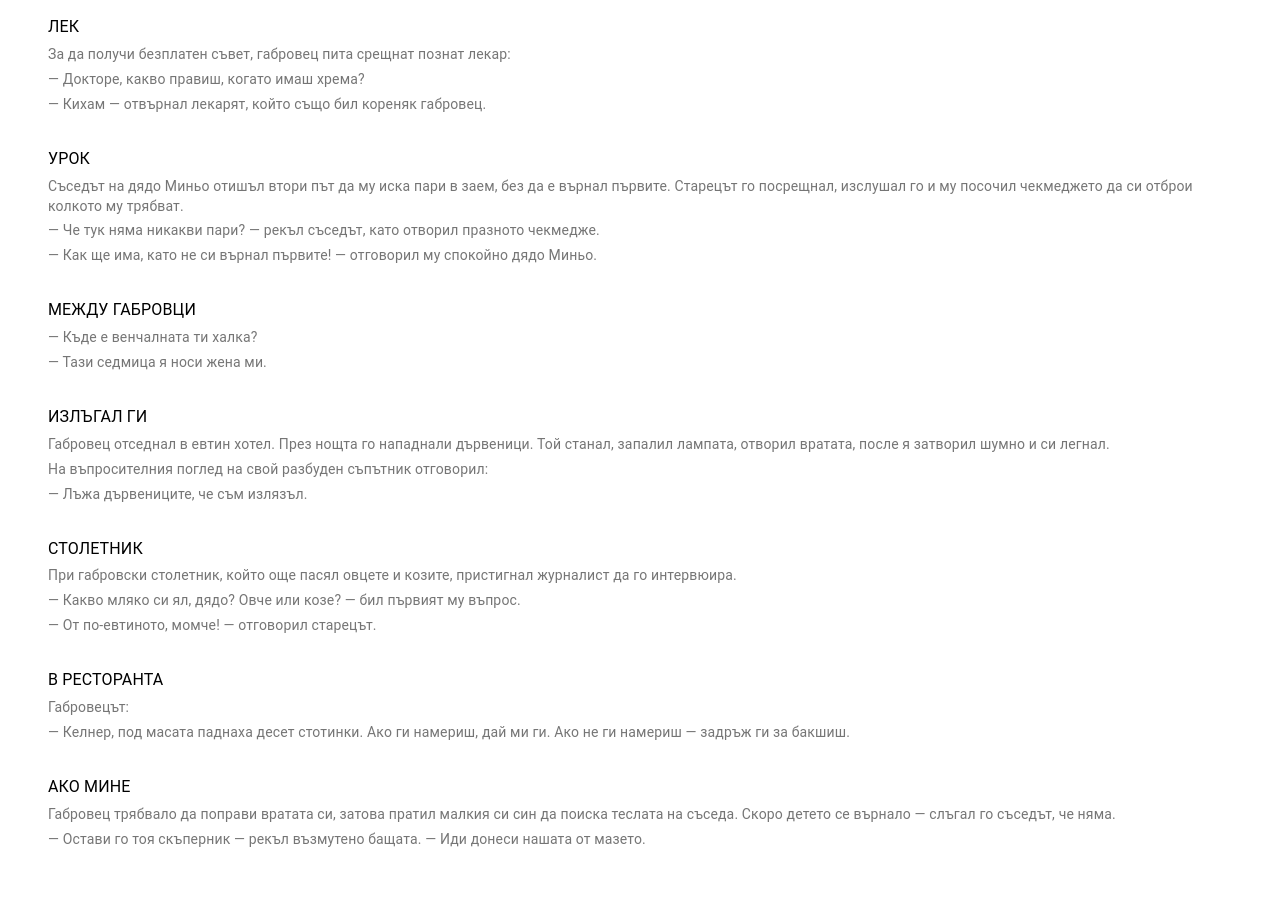
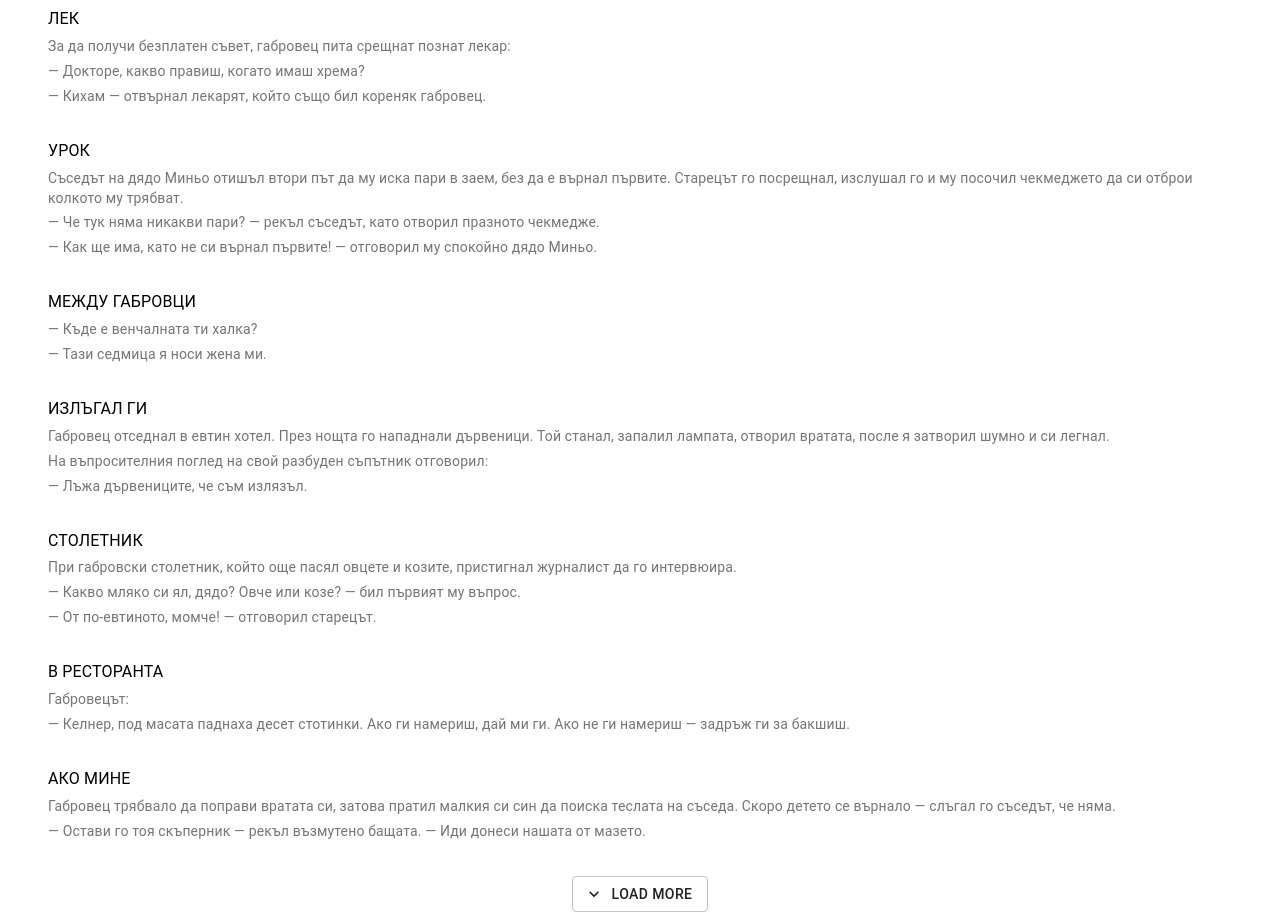
Before and after one commit to spectatora/Gabrovo-humour, a React (Create React App) app in the folder js/: page / in a window 1280 px wide. Shown: the part 380-1300 px from the top of the page. Before the commit the page ends 1264 px from the top, so only its background shows below. Built offline with nearby package versions, Linux system fonts and the light colour scheme.

Commit message:
load more jokes

```diff
--- a/js/package.json
+++ b/js/package.json
@@ -5,6 +5,7 @@
   "dependencies": {
     "@material-ui/core": "^4.11.0",
     "@material-ui/icons": "^4.9.1",
+    "@material-ui/styles": "^4.10.0",
     "@testing-library/jest-dom": "^5.11.5",
     "@testing-library/react": "^11.1.1",
     "@testing-library/user-event": "^12.2.0",
--- a/js/src/App.js
+++ b/js/src/App.js
@@ -1,103 +1,44 @@
 // React import can be skipped in the future react versions.
-import React, { useEffect, useState } from 'react';
+import React, { useState } from 'react';
+// Material UI imports
+import { makeStyles } from '@material-ui/core/styles';
 import Container from '@material-ui/core/Container';
-import List from '@material-ui/core/List';
-import ListItem from '@material-ui/core/ListItem';
-import ListItemText from '@material-ui/core/ListItemText';
-import Typography from '@material-ui/core/Typography';
+import Grid from '@material-ui/core/Grid';
+// Application imports
+import JokesPage from './components/JokesPage';
 
-import Grid from '@material-ui/core/Grid';
-import CircularProgress from '@material-ui/core/CircularProgress';
-import ErrorOutlineIcon from '@material-ui/icons/ErrorOutline';
-import Button from '@material-ui/core/Button';
-import RefreshIcon from '@material-ui/icons/Refresh';
-import Box from '@material-ui/core/Box';
-
-import * as api from './data/api';
+const useStyles = makeStyles((theme) => ({
+  container: { minHeight: 'calc(100vh - 48px)' },
+}));
 
 function App() {
-  const [jokes, setJokes] = useState([]);
-  const [loading, setLoading] = useState(true);
-  const [error, setError] = useState(null);
+  const [pages, setPages] = useState(1);
+  const classes = useStyles();
 
-  useEffect(() => {
-    api
-      .getJokes()
-      .then((response) => setJokes(response))
-      .catch((error) => setError(error))
-      .finally(() => setLoading(false));
-  }, []);
+  // console.debug('render app', pages);
 
-  // render loading state
-  if (loading) {
-    return (
+  // prepare 1..pages array
+  const pagesArray = Array.from({ length: pages }, (v, k) => k + 1);
+
+  return (
+    <Container>
       <Grid
         container
         justify="center"
         alignItems="center"
-        style={{ minHeight: 'calc(100vh - 48px)' }}
+        className={classes.container}
       >
         <Grid item>
-          <CircularProgress />
+          {pagesArray.map((page) => (
+            <JokesPage
+              key={page}
+              page={page}
+              setPages={setPages}
+              isLast={pagesArray.length === page}
+            />
+          ))}
         </Grid>
       </Grid>
-    );
-  }
-
-  // render error state
-  if (error) {
-    return (
-      <Box p={2}>
-        <Grid
-          container
-          spacing={2}
-          direction="column"
-          alignItems="center"
-          justify="center"
-          style={{ minHeight: 'calc(100vh - 48px)' }}
-        >
-          <Grid item>
-            <ErrorOutlineIcon fontSize="large" />
-          </Grid>
-          <Grid item>
-            <Typography variant="h5">Ops, something went wrong.</Typography>
-          </Grid>
-          <Grid item>
-            <Button
-              variant="outlined"
-              startIcon={<RefreshIcon />}
-              onClick={() => window.location.reload()}
-            >
-              Reload
-            </Button>
-          </Grid>
-        </Grid>
-      </Box>
-    );
-  }
-
-  return (
-    <Container>
-      <List>
-        {jokes.map(({ title, content }, index) => (
-          <ListItem key={index}>
-            <ListItemText
-              primary={title}
-              secondary={content.map((line, index) => (
-                <Typography
-                  key={index}
-                  variant="body2"
-                  color="textSecondary"
-                  gutterBottom
-                >
-                  {line}
-                </Typography>
-              ))}
-              secondaryTypographyProps={{ component: 'div' }}
-            />
-          </ListItem>
-        ))}
-      </List>
     </Container>
   );
 }
--- /dev/null
+++ b/js/src/components/JokesPage.js
@@ -0,0 +1,114 @@
+// React import can be skipped in the future react versions.
+import React, { useCallback, useEffect, useState } from 'react';
+// Material UI imports
+import List from '@material-ui/core/List';
+import ListItem from '@material-ui/core/ListItem';
+import ListItemText from '@material-ui/core/ListItemText';
+import Typography from '@material-ui/core/Typography';
+import Grid from '@material-ui/core/Grid';
+import CircularProgress from '@material-ui/core/CircularProgress';
+import ErrorOutlineIcon from '@material-ui/icons/ErrorOutline';
+import Button from '@material-ui/core/Button';
+import RefreshIcon from '@material-ui/icons/Refresh';
+import ExpandMoreIcon from '@material-ui/icons/ExpandMore';
+// Should always be last
+import Box from '@material-ui/core/Box';
+// Application imports
+import * as api from '../data/api';
+
+function JokesPage({ page, isLast, setPages }) {
+  const [jokes, setJokes] = useState([]);
+  const [loading, setLoading] = useState(true);
+  const [error, setError] = useState(null);
+
+  const loadJokes = useCallback(() => {
+    api
+      .getJokes(page)
+      .then((response) => setJokes(response))
+      .catch((error) => setError(error))
+      .finally(() => setLoading(false));
+  }, [page]);
+
+  useEffect(() => {
+    loadJokes();
+  }, [loadJokes]);
+
+  // render loading state
+  if (loading) {
+    return (
+      <Box display="flex" justifyContent="center" pt={2}>
+        <CircularProgress />
+      </Box>
+    );
+  }
+
+  // render error state
+  if (error) {
+    return (
+      <Box p={2}>
+        <Grid container spacing={2} direction="column" alignItems="center">
+          <Grid item>
+            <ErrorOutlineIcon fontSize="large" />
+          </Grid>
+          <Grid item>
+            <Typography variant="h5">Ops, something went wrong.</Typography>
+          </Grid>
+          <Grid item>
+            <Button
+              variant="outlined"
+              startIcon={<RefreshIcon />}
+              onClick={() => {
+                setError(null);
+                setLoading(true);
+                loadJokes();
+              }}
+            >
+              Retry
+            </Button>
+          </Grid>
+        </Grid>
+      </Box>
+    );
+  }
+
+  // console.debug('render jokes page', page, loading, error ? error : jokes);
+
+  return (
+    <>
+      <List disablePadding>
+        {jokes.map(({ title, content }, index) => (
+          <ListItem key={index}>
+            <ListItemText
+              primary={title}
+              secondary={content.map((line, index) => (
+                <Typography
+                  key={index}
+                  variant="body2"
+                  color="textSecondary"
+                  gutterBottom
+                >
+                  {line}
+                </Typography>
+              ))}
+              secondaryTypographyProps={{ component: 'div' }}
+            />
+          </ListItem>
+        ))}
+      </List>
+      {isLast && (
+        <Box display="flex" justifyContent="center" pt={2}>
+          <Button
+            variant="outlined"
+            startIcon={<ExpandMoreIcon />}
+            onClick={() => setPages(page + 1)}
+          >
+            Load more
+          </Button>
+        </Box>
+      )}
+    </>
+  );
+}
+
+// export default JokesPage;
+export default React.memo(JokesPage);
--- a/js/src/data/api.js
+++ b/js/src/data/api.js
@@ -1,11 +1,14 @@
 import jokes from './jokes.json';
 
 const RESPONSE_DELAY = 2000; // 2 sec
-const ERROR_RATE = 0.3; // 30%
-// const ERROR_RATE = 1;
+const ERROR_RATE = 0.1; // 10%
+// const ERROR_RATE = 0.3; // 30%
+// const ERROR_RATE = 1; // 100%
 
 // mock API communication
 async function apiFetch(success) {
+  // console.debug('fetch data.');
+
   // error rate
   if (Math.random() <= ERROR_RATE) {
     throw new Error('API error occur.');
@@ -18,11 +21,14 @@ async function apiFetch(success) {
 }
 
 // TODO: fetch jokes through API
-export function getJokes() {
+const PER_PAGE = 10;
+export function getJokes(page) {
   return apiFetch(() =>
-    jokes.slice(0, 10).map(({ title, joke }) => ({
-      title,
-      content: joke.split('\n'),
-    })),
+    jokes
+      .slice((page - 1) * PER_PAGE, page * PER_PAGE)
+      .map(({ title, joke }) => ({
+        title,
+        content: joke.split('\n'),
+      })),
   );
 }
--- a/js/src/index.js
+++ b/js/src/index.js
@@ -3,12 +3,8 @@ import ReactDOM from 'react-dom';
 import App from './App';
 import reportWebVitals from './reportWebVitals';
 
-ReactDOM.render(
-  <React.StrictMode>
-    <App />
-  </React.StrictMode>,
-  document.getElementById('root'),
-);
+// FIXME: <React.StrictMode> - removed because cause double rendering in development environment
+ReactDOM.render(<App />, document.getElementById('root'));
 
 // If you want to start measuring performance in your app, pass a function
 // to log results (for example: reportWebVitals(console.log))
```
Also changed, not shown: 1 other file (tests, documents, lock files or other folders).
